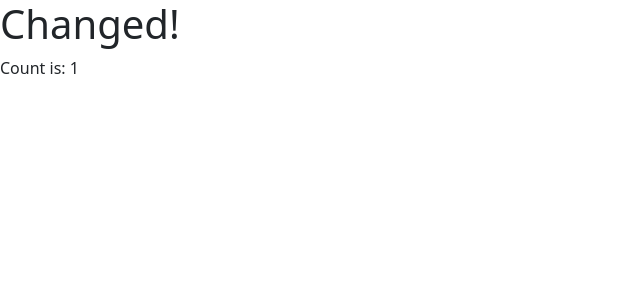
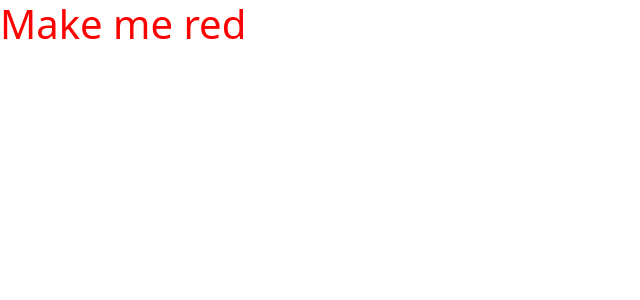
Before and after one commit to huy19712011/vue-docs-01, a Vue app: page / in a window 1280 px wide. Shown: the top 300 px of the page, without its empty margins (0-640 px from the left). Built offline with nearby package versions, Linux system fonts and the light colour scheme.

Commit message:
2. Attribute Binding

```diff
--- a/src/App.vue
+++ b/src/App.vue
@@ -1,6 +1,10 @@
 <script setup>
 import { reactive, ref } from "vue";
 
+const titleClass = ref("title");
+
+/*
+//1. ref and reactive
 const counter = reactive({ count: 0 });
 console.log(counter.count);
 counter.count++;
@@ -8,9 +12,20 @@ counter.count++;
 const message = ref("Hello World");
 console.log(message.value); // Hello World
 message.value = "Changed!";
+*/
 </script>
 
 <template>
+  <h1 :class="titleClass">Make me red</h1>
+
+  <!-- 1
   <h1>{{ message }}</h1>
   <p>Count is: {{ counter.count }}</p>
+ -->
 </template>
+
+<style scoped>
+.title {
+  color: red;
+}
+</style>
```
